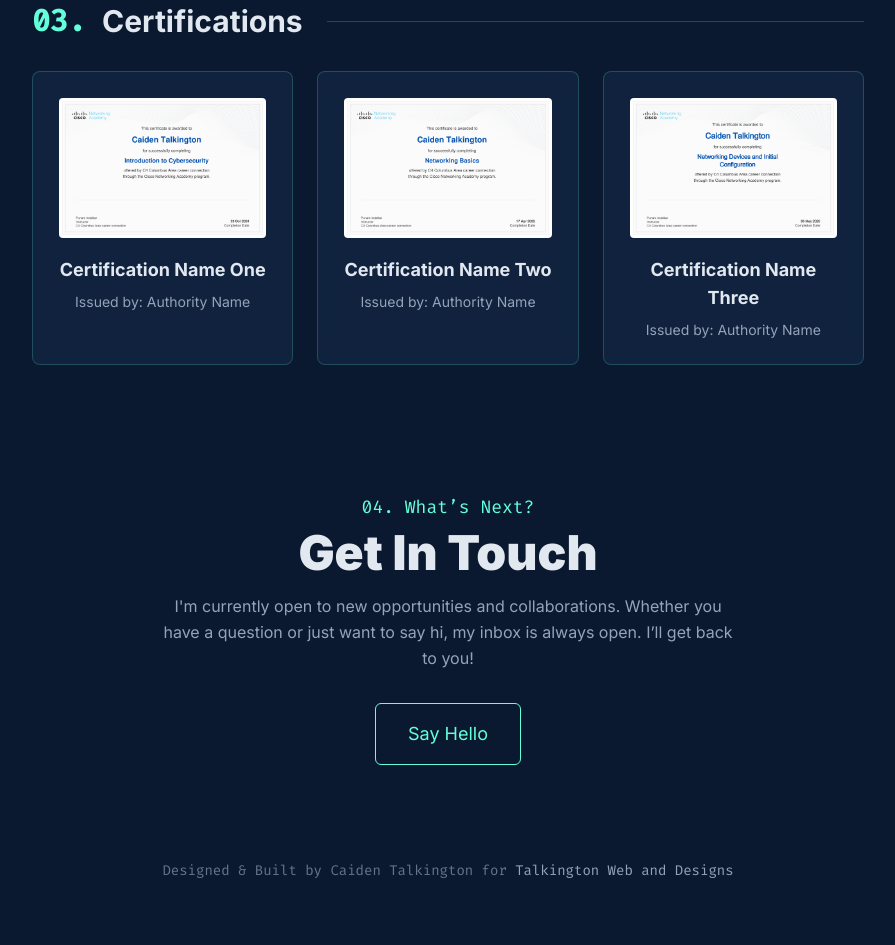
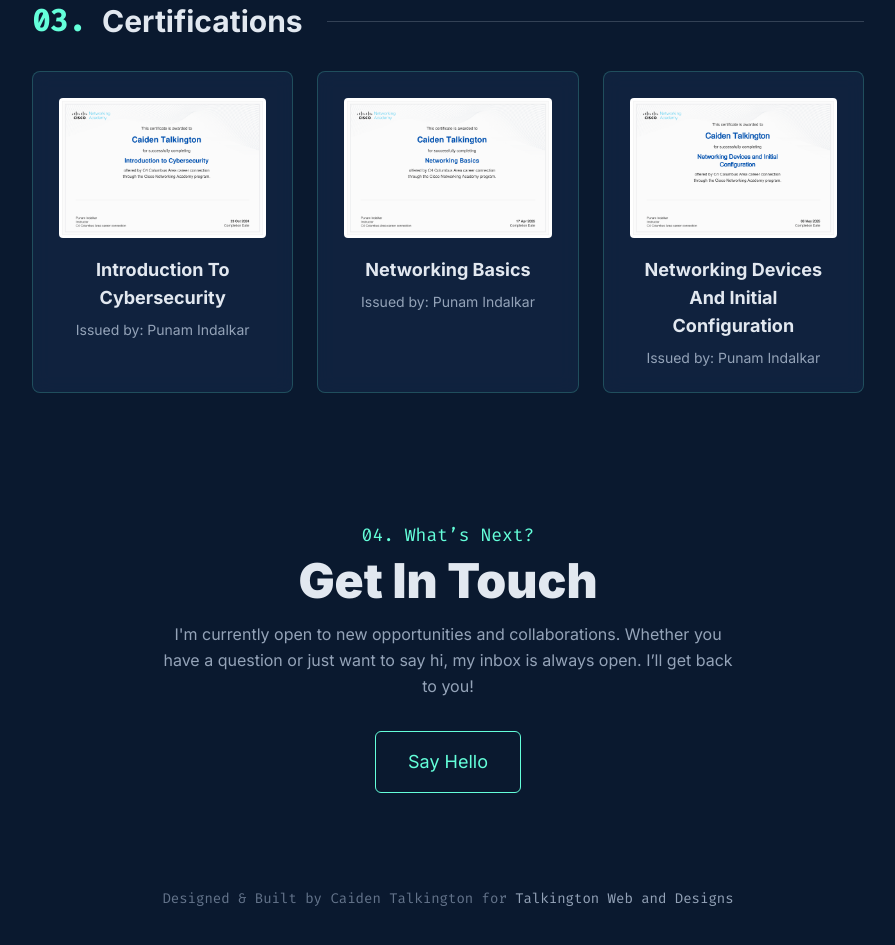
Before and after one commit to AlexRNetworks/portfolio, a plain HTML site: page index.html in a window 1280 px wide. Shown: the part 1661-2606 px from the top of the page, without its empty margins (192-1087 px from the left). Drawn offline with nearby package versions, Linux system fonts and the light colour scheme.

Commit message:
Update index.html

```diff
--- a/index.html
+++ b/index.html
@@ -167,20 +167,20 @@
                     <!-- Certification Card 1 -->
                     <div class="glass-card group rounded-lg p-6 text-center transition-all duration-300 hover:-translate-y-2 hover:shadow-2xl">
                         <img src="1.png" alt="Certification 1" class="mx-auto mb-4 rounded-md border-2 border-transparent group-hover:border-accent transition-colors duration-300">
-                        <h3 class="text-lg font-bold text-slate-200 mb-2">Certification Name One</h3>
-                        <p class="text-slate-400 text-sm">Issued by: Authority Name</p>
+                        <h3 class="text-lg font-bold text-slate-200 mb-2">Introduction To Cybersecurity</h3>
+                        <p class="text-slate-400 text-sm">Issued by: Punam Indalkar</p>
                     </div>
                     <!-- Certification Card 2 -->
                     <div class="glass-card group rounded-lg p-6 text-center transition-all duration-300 hover:-translate-y-2 hover:shadow-2xl">
                         <img src="2.png" alt="Certification 2" class="mx-auto mb-4 rounded-md border-2 border-transparent group-hover:border-accent transition-colors duration-300">
-                        <h3 class="text-lg font-bold text-slate-200 mb-2">Certification Name Two</h3>
-                        <p class="text-slate-400 text-sm">Issued by: Authority Name</p>
+                        <h3 class="text-lg font-bold text-slate-200 mb-2">Networking Basics</h3>
+                        <p class="text-slate-400 text-sm">Issued by: Punam Indalkar</p>
                     </div>
                     <!-- Certification Card 3 -->
                     <div class="glass-card group rounded-lg p-6 text-center transition-all duration-300 hover:-translate-y-2 hover:shadow-2xl">
                         <img src="3.png" alt="Certification 3" class="mx-auto mb-4 rounded-md border-2 border-transparent group-hover:border-accent transition-colors duration-300">
-                        <h3 class="text-lg font-bold text-slate-200 mb-2">Certification Name Three</h3>
-                        <p class="text-slate-400 text-sm">Issued by: Authority Name</p>
+                        <h3 class="text-lg font-bold text-slate-200 mb-2">Networking Devices And Initial Configuration</h3>
+                        <p class="text-slate-400 text-sm">Issued by: Punam Indalkar</p>
                     </div>
                 </div>
             </section>
```
